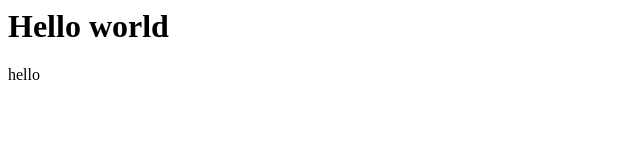
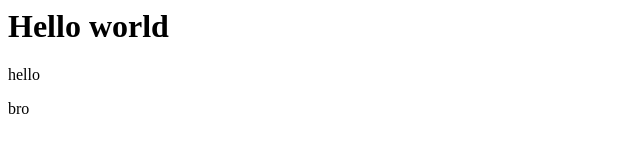
Before and after one commit to ross-wen/Intro-02, a plain HTML site: page index.html in a window 1280 px wide. Shown: the full height of the page, 0-640 px from the left. Drawn offline with Linux system fonts and the light colour scheme.

Commit message:
added another <p> tag

```diff
--- a/index.html
+++ b/index.html
@@ -1,3 +1,3 @@
 <h1>Hello world</h1>
 <p>hello</p>
-<p></p>
+<p>bro</p
```
